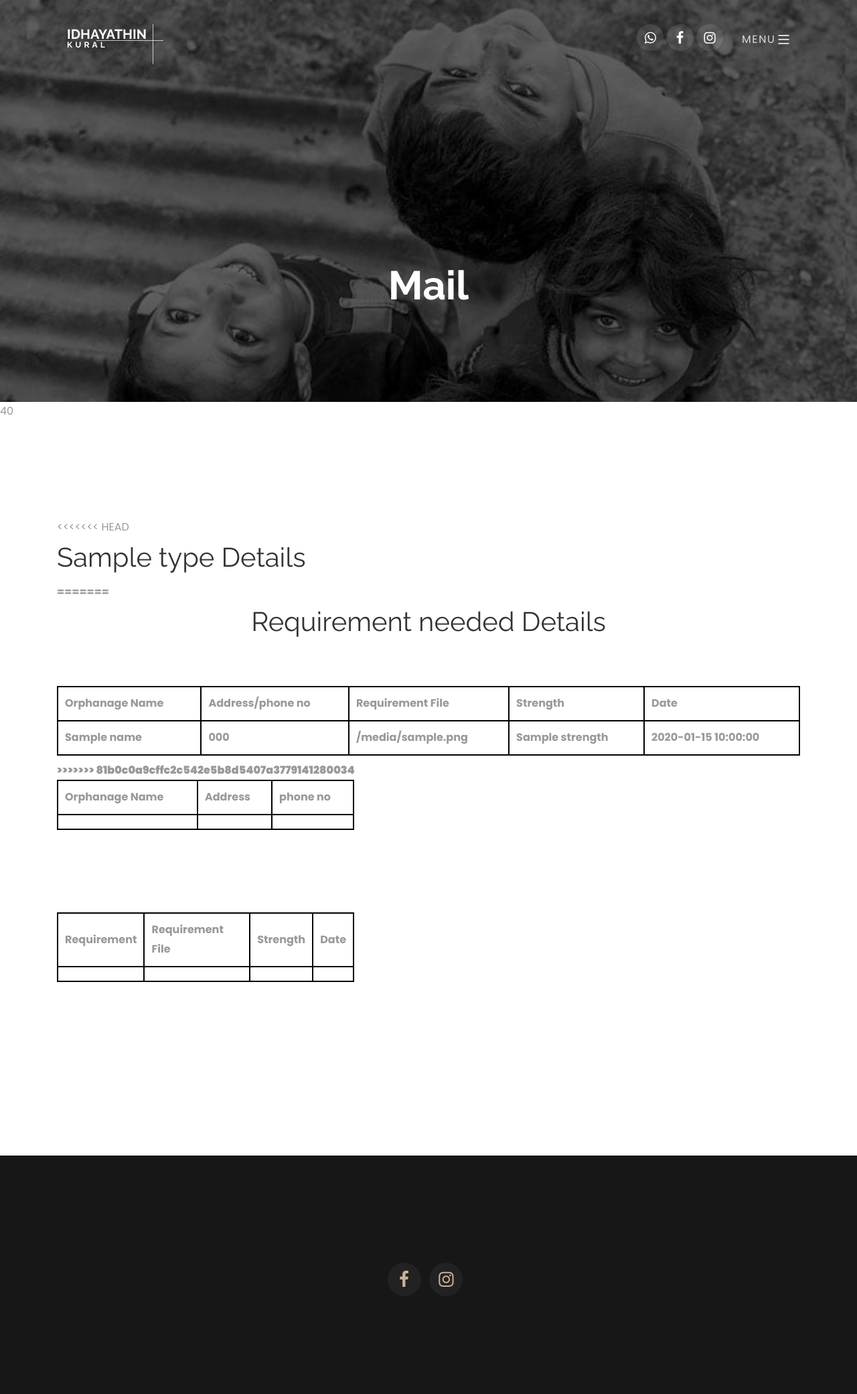
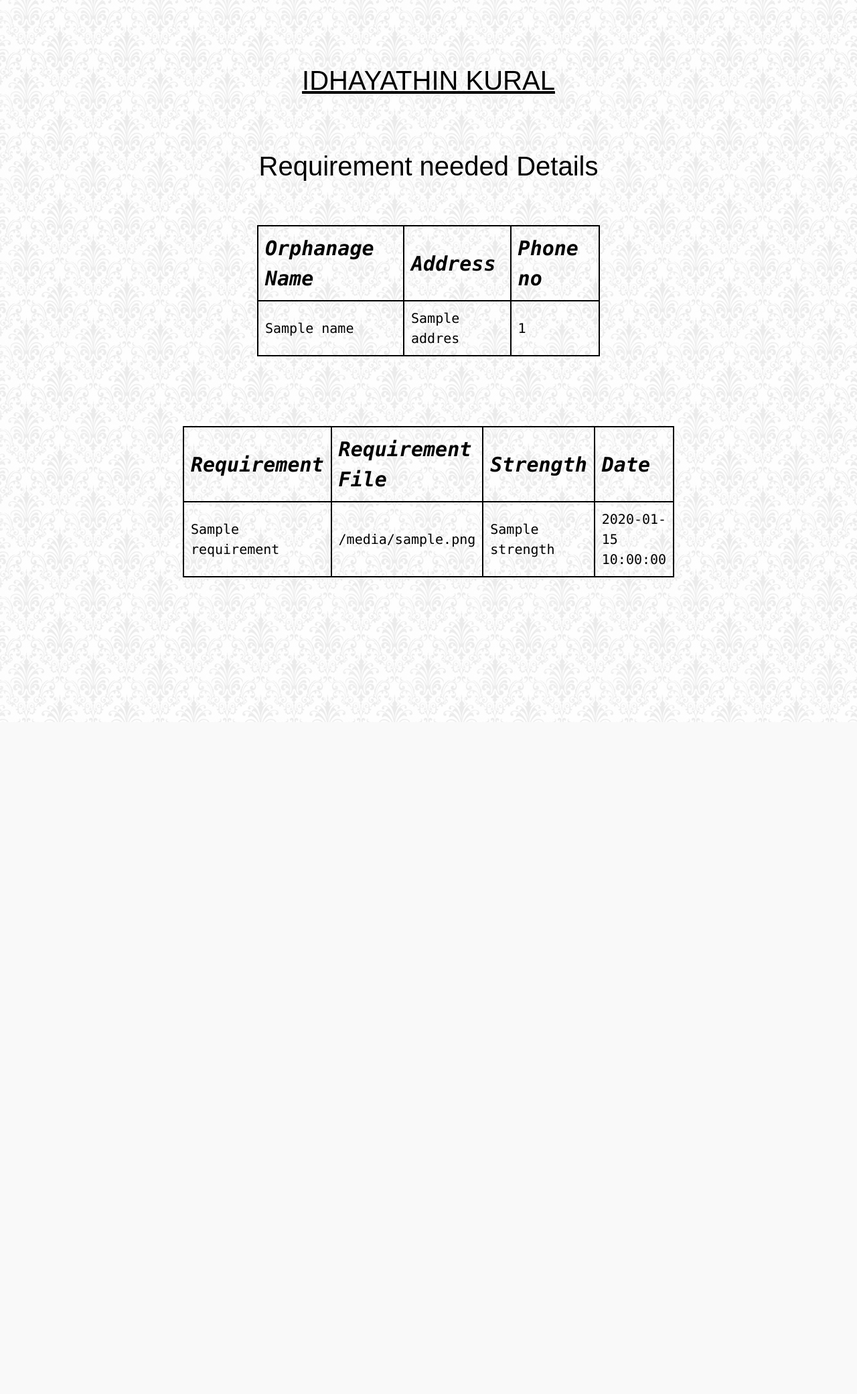
Before and after one commit to ahamedlimras66/idhayathinkural, a Flask app: template templates/mail.html in a window 1280 px wide. Shown: the whole page at 67% size. After the commit the page ends 1078 px from the top, so only its background shows below. Run offline with Flask 2, Linux system fonts and the light colour scheme; the template is opened without the code that fills it: most values are stand-ins (such as "Sample title", 1, 10 or a date in 2020); lists and menus that the app fills with data are empty; some libraries are stand-ins or nearby versions; some web fonts are replaced.

Commit message:
helloworld

```diff
--- a/templates/mail.html
+++ b/templates/mail.html
@@ -2,183 +2,127 @@
 <html lang="en">
   <head>
     <title>IDHAYATHIN KURAL</title>
-    <meta charset="utf-8">
-    <meta name="viewport" content="width=device-width, initial-scale=1, shrink-to-fit=no">
 
-    <link href="https://fonts.googleapis.com/css?family=Poppins:300,400,500,600,700,800,900" rel="stylesheet">
-    <link href="https://fonts.googleapis.com/css?family=Raleway:100,200,300,400,500,600,700,800,900" rel="stylesheet">
-    <link href="https://fonts.googleapis.com/css?family=Crimson+Text:400,400i" rel="stylesheet">
+	<meta charset="utf-8">
+	  <meta name="viewport" content="width=device-width, initial-scale=1">
+	  <link rel="stylesheet" href="https://maxcdn.bootstrapcdn.com/bootstrap/4.4.1/css/bootstrap.min.css">
+	  <script src="https://ajax.googleapis.com/ajax/libs/jquery/3.4.1/jquery.min.js"></script>
+	  <script src="https://cdnjs.cloudflare.com/ajax/libs/popper.js/1.16.0/umd/popper.min.js"></script>
+	  <script src="https://maxcdn.bootstrapcdn.com/bootstrap/4.4.1/js/bootstrap.min.js"></script>
 
-    <link rel="stylesheet" href="static/css/open-iconic-bootstrap.min.css">
-    <link rel="stylesheet" href="static/css/animate.css">
-
-    <link rel="stylesheet" href="static/css/owl.carousel.min.css">
-    <link rel="stylesheet" href="static/css/owl.theme.default.min.css">
-    <link rel="stylesheet" href="static/css/magnific-popup.css">
-
-    <link rel="stylesheet" href="static/css/aos.css">
-
-    <link rel="stylesheet" href="static/css/ionicons.min.css">
-
-    <link rel="stylesheet" href="static/css/bootstrap-datepicker.css">
-    <link rel="stylesheet" href="static/css/jquery.timepicker.css">
+	<style>
+		body {
+		  margin: 0;
+		  font-family: Arial, Helvetica, sans-serif;
+		}
 
 
-    <link rel="stylesheet" href="static/css/flaticon.css">
-    <link rel="stylesheet" href="static/css/icomoon.css">
-    <link rel="stylesheet" href="static/css/style.css">
-	<style>
 
+	h1, u{
+		 color: black;
+	 }
 		table, th, td {
 		  border: 2px solid black;
 		  border-collapse: collapse;
 		}
-		th, td {
+		th{
+			font-family: "Lucida Console", Courier, monospace;
+			 color: black;
+			 font-size: 20px;
+			 padding: 10px;
+					}
+
+
+		 td {
+			font-family: "Lucida Console", Courier, monospace;
+			 color: black;
+			 font-size: 20px;
 		  padding: 10px;
 		}
 		th {
+			font-family: "Lucida Console", Courier, monospace;
+			 color: black;
 		  text-align: left;
+		  font-size: 30px;
 		}
 
 
-	</style>
-  </head>
-  <body>
+	   </style>
 
-	  <nav class="navbar navbar-dark ftco_navbar bg-dark ftco-navbar-light" id="ftco-navbar">
-	    <div class="container d-flex align-items-stretch">
-	    		<div class="col-3 d-flex align-items-center">
-			      <a class="navbar-brand" href="/">Idhayathin<span>kural</span></a>
-			    </div>
-					<div class="col-9 d-flex align-items-center text-right">
-		      	<ul class="ftco-social mt-2 mr-3">
-		          <li class="ftco-animate"><a href="https://chat.whatsapp.com/JaBklyREMAc8ZmHJnUa0q1"><span class="icon-whatsapp"></span></a></li>
-		          <li class="ftco-animate"><a href="https://www.facebook.com/idhayathin.kural.7"><span class="icon-facebook"></span></a></li>
-		          <li class="ftco-animate"><a href="https://instagram.com/idhayathin_kural._?igshid=dc8gslde0q2n"><span class="icon-instagram"></span></a></li>
-		        </ul>
-
-			      <button class="navbar-toggler d-flex align-items-center" type="button" data-toggle="collapse" data-target="#ftco-nav" aria-controls="ftco-nav" aria-expanded="false" aria-label="Toggle navigation">
-			        <span class="pt-1 mr-1">Menu</span> <span class="oi oi-menu"></span>
-			      </button>
-		      </div>
-
-
-	      <div class="collapse navbar-collapse" id="ftco-nav">
-	        <ul class="navbar-nav ml-auto">
-	          <li class="nav-item"><a href="/" class="nav-link">Home</a></li>
-	          <li class="nav-item"><a href="\about" class="nav-link">About</a></li>
-
-	          <li class="nav-item"><a href="\gal" class="nav-link">Gallery</a></li>
-	          <li class="nav-item"><a href="\events" class="nav-link">Upcoming Events</a></li>
-
-	          <li class="nav-item"><a href="\contact" class="nav-link">Contact</a></li>
-			    <li class="nav-item"><a href="\Donate" class="nav-link">Donate</a></li>
-				<li class="nav-item active"><a href="\Requirement" class="nav-link">Requirement</a></li>
-				 <li class="nav-item"><a href="\report" class="nav-link">Monthly Report</a></li>
-	        </ul>
-	      </div>
-	    </div>
-	  </nav>
     <!-- END nav -->
-
-    <section class="hero-wrap hero-wrap-2" style="background-image: url('static/images/h2.jpg');" data-stellar-background-ratio="0.5">
-      <div class="overlay"></div>
-      <div class="container">
-        <div class="row no-gutters slider-text align-items-end justify-content-center">
-          <div class="col-md-9 ftco-animate pb-5 text-center">
-
-            <h1 class="mb-2 bread">Mail</h1>
-
-
-
-			<br>
-			<br>
-
-
-			          </div>
-        </div>
-      </div>
-    </section>
+</head>
+    <body background="bg2.png">
 
 
 
 
 
-			40
-
 
 
         <div class="container">
 
-
-				<br>
-					<br>
+<br>
 						<br>
 
 								<br>
 									<br>
-<<<<<<< HEAD
-       <b> <h1>{{Type}} Details</h1>
 
-		<table style="width:100%">
-		  <tr>
-		    <th>Orphanage Name</th>
-		    <th>Address/phone no</th>
-		    <th>Requirement File</th>
-			<th>Strength</th>
-			<th>Date</th>
-		  </tr>
-		  <tr><h2>
-		    <td>{{name}}</td>
-		    <td>{{addres_or_phone}}</td>
-		    <td>{{requirement_file}}</td>
-			 <td>{{strength}}</td>
-			  <td>{{date}}</td>
-=======
-      <center> <b> <h1>Requirement needed Details</h1>  <center>
+	   	<center> <u><h1>IDHAYATHIN KURAL<h1></u></center>
+
+	   	</div>
+
+				<br>
+
+								<br>
+									<br>
+
+
+
+
+<center>
+       <b> <h1> Requirement needed Details</i></h1>  <center></b></u>
 
 		<br>
 			<br>
 		<table style="width:40%">
 		  <tr>
-		    <th>Orphanage Name</th>
-		    <th>Address </th>
-			  <th>phone no </th>
+		   <th> <i>Orphanage Name</i></th>
+		    <th> <i>Address</i> </th>
+			  <th> <i>Phone no</i> </th>
 
 		  </tr>
 		  <tr><h2>
-		    <td></td>
-		    <td></td>
-		    <td></td>
->>>>>>> 81b0c0a9cffc2c542e5b8d5407a3779141280034
+		    <td>{{name}}</td>
+		    <td>{{addres}}</td>
+		    <td>{{number}}</td>
+
 			</h1>
 		  </tr>
 
-		</h1></table><b>
+		</h1></table>
 
    		 <br>
 
   		 <br>
   		  <br>
   		   <br>
-			<table style="width:40%">
+			<center><table style="width:40%"></center>
 			  <tr>
 
-			    <th>Requirement</th>
-				<th>Requirement File</th>
-
-				<th>Strength</th>
-				<th>Date</th>
+			    <th> <i>Requirement</i></th>
+				<th> <i>Requirement File</i></th>
+			<th> <i>Strength</i></th>
+				<th> <i>Date</i></th>
 			  </tr>
 			  <tr><h2>
-			    <td></td>
-			    <td></td>
-			    <td></td>
-				 <td></td>
+			    <td>{{requirement}}</td>
+			    <td>{{requirement_file}}</td>
+			    <td>{{strength}}</td>
+				 <td>{{date}}</td>
 				  </h1>
 			  </tr>
 
-			</h1></table><b>
+			</h1></table>
 
 		<br>
 			<br>
@@ -201,47 +145,14 @@
 										<br>
 											<br>
 
-    <footer class="ftco-footer ftco-bg-dark ftco-section">
-      <div class="container">
-        <div class="row mb-5">
-          <div class="col-md">
-            <div class="ftco-footer-widget mb-4">
-
-
-              <center><ul class="ftco-footer-social list-unstyled float-md-center float-lft mt-5">
-
-                <li class="ftco-animate"><a href="https://www.facebook.com/idhayathin.kural.7"><span class="icon-facebook"></span></a></li>
-                <li class="ftco-animate"><a href="https://instagram.com/idhayathin_kural._?igshid=dc8gslde0q2n"><span class="icon-instagram"></span></a></li>
-              </ul>
-            </div>
-          </div></center>
-
-        <div class="row">
-          <div class="col-md-12 text-center">
 
 
 
 
-  <!-- loader -->
-  <div id="ftco-loader" class="show fullscreen"><svg class="circular" width="48px" height="48px"><circle class="path-bg" cx="24" cy="24" r="22" fill="none" stroke-width="4" stroke="#eeeeee"/><circle class="path" cx="24" cy="24" r="22" fill="none" stroke-width="4" stroke-miterlimit="10" stroke="#F96D00"/></svg></div>
 
 
-  <script src="static/js/jquery.min.js"></script>
-  <script src="static/js/jquery-migrate-3.0.1.min.js"></script>
-  <script src="static/js/popper.min.js"></script>
-  <script src="static/js/bootstrap.min.js"></script>
-  <script src="static/js/jquery.easing.1.3.js"></script>
-  <script src="static/js/jquery.waypoints.min.js"></script>
-  <script src="static/js/jquery.stellar.min.js"></script>
-  <script src="static/js/owl.carousel.min.js"></script>
-  <script src="static/js/jquery.magnific-popup.min.js"></script>
-  <script src="static/js/aos.js"></script>
-  <script src="static/js/jquery.animateNumber.min.js"></script>
-  <script src="static/js/bootstrap-datepicker.js"></script>
-  <script src="static/js/scrollax.min.js"></script>
-  <script src="https://maps.googleapis.com/maps/api/js?key=AIzaSyBVWaKrjvy3MaE7SQ74_uJiULgl1JY0H2s&sensor=false"></script>
-  <script src="static/js/google-map.js"></script>
-  <script src="static/js/main.js"></script>
+
+
 
   </body>
 </html>
```
Also changed, not shown: templates/bg1.jpg (added), templates/bg2.png (added).
